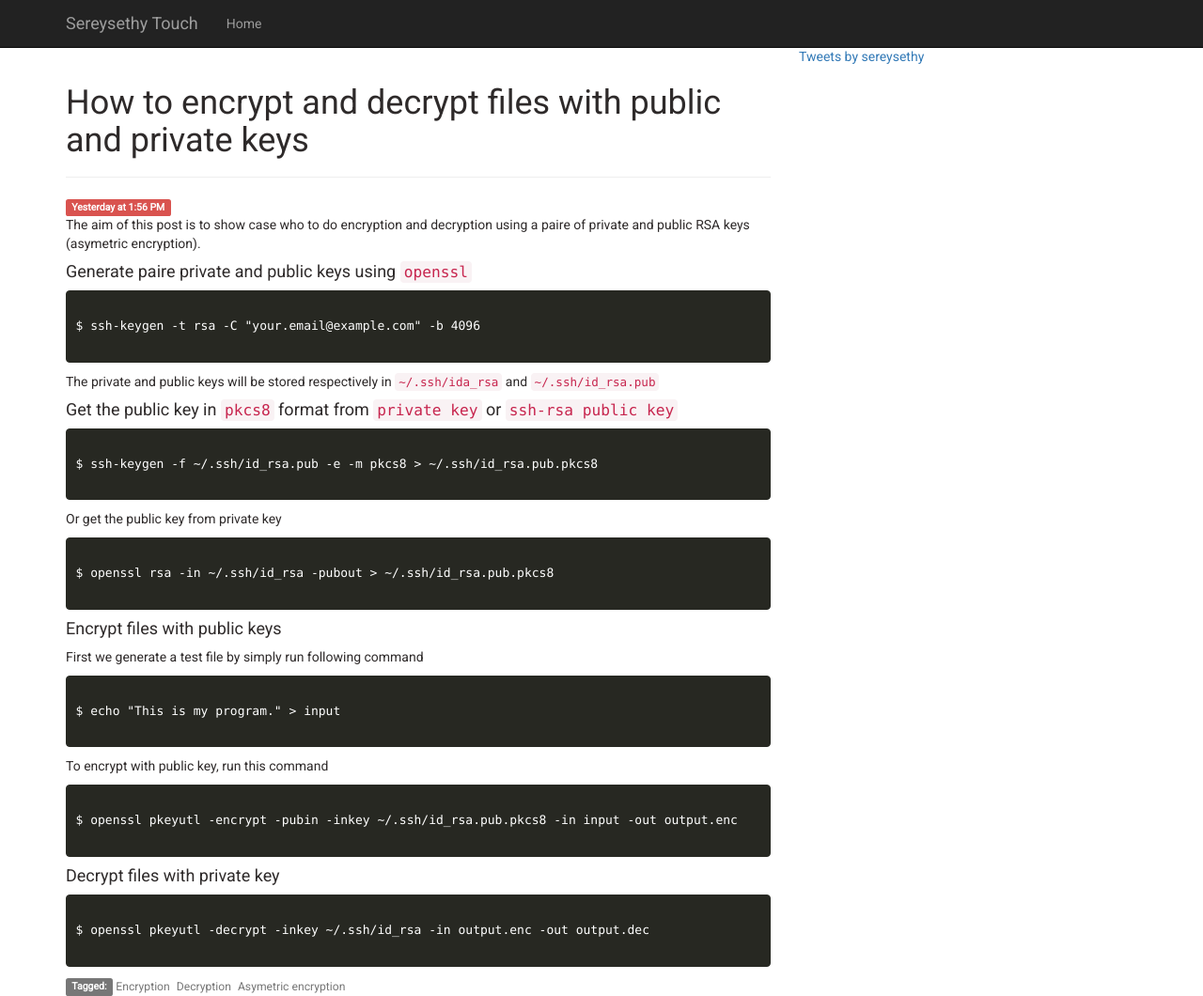
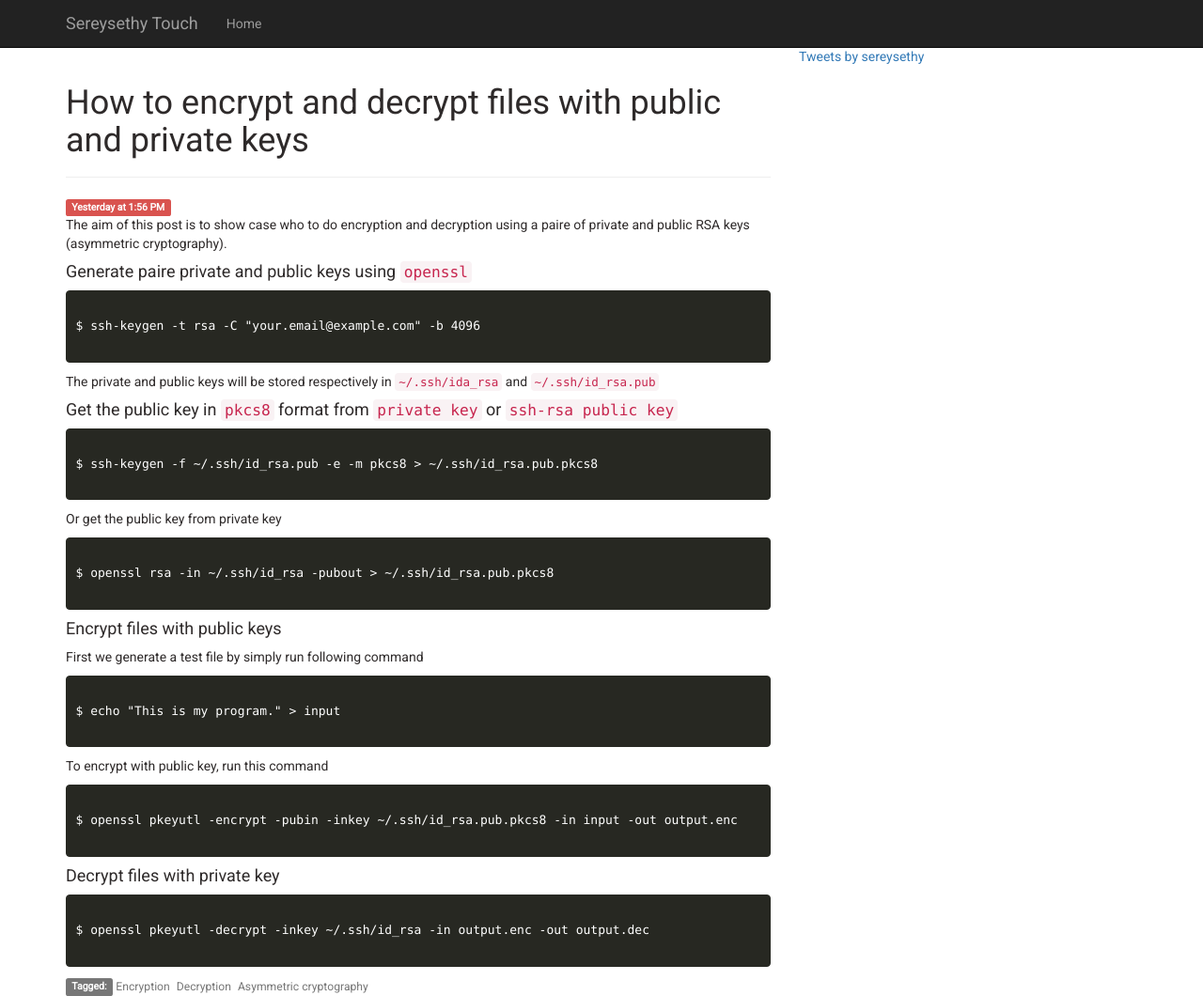
Before and after one commit to sereysethy/sereysethy.github.io, a Jekyll site: the page built from _posts/2017-10-23-encryption-decryption.md, in a window 1280 px wide and 1060 px high. Shown: the whole window at 94% size. Built offline with Jekyll 4.4.1, drawn with Linux system fonts in a browser that asks for light colours; comment, search, counter and statistics services are not loaded.

Commit message:
correct typo

```diff
--- a/_posts/2017-10-23-encryption-decryption.md
+++ b/_posts/2017-10-23-encryption-decryption.md
@@ -8,7 +8,7 @@ categories:
 tags:
   - Encryption
   - Decryption
-  - Asymetric encryption
+  - Asymmetric cryptography
 ---
 
 <div class="page-header">
@@ -18,7 +18,7 @@ tags:
 <div class="date"><span class="label label-danger" id="date"></span></div>
 
 The aim of this post is to show case who to do encryption and decryption using a paire of private
-and public RSA keys (asymetric encryption).
+and public RSA keys (asymmetric cryptography).
 
 #### Generate paire private and public keys using `openssl`
 
```
